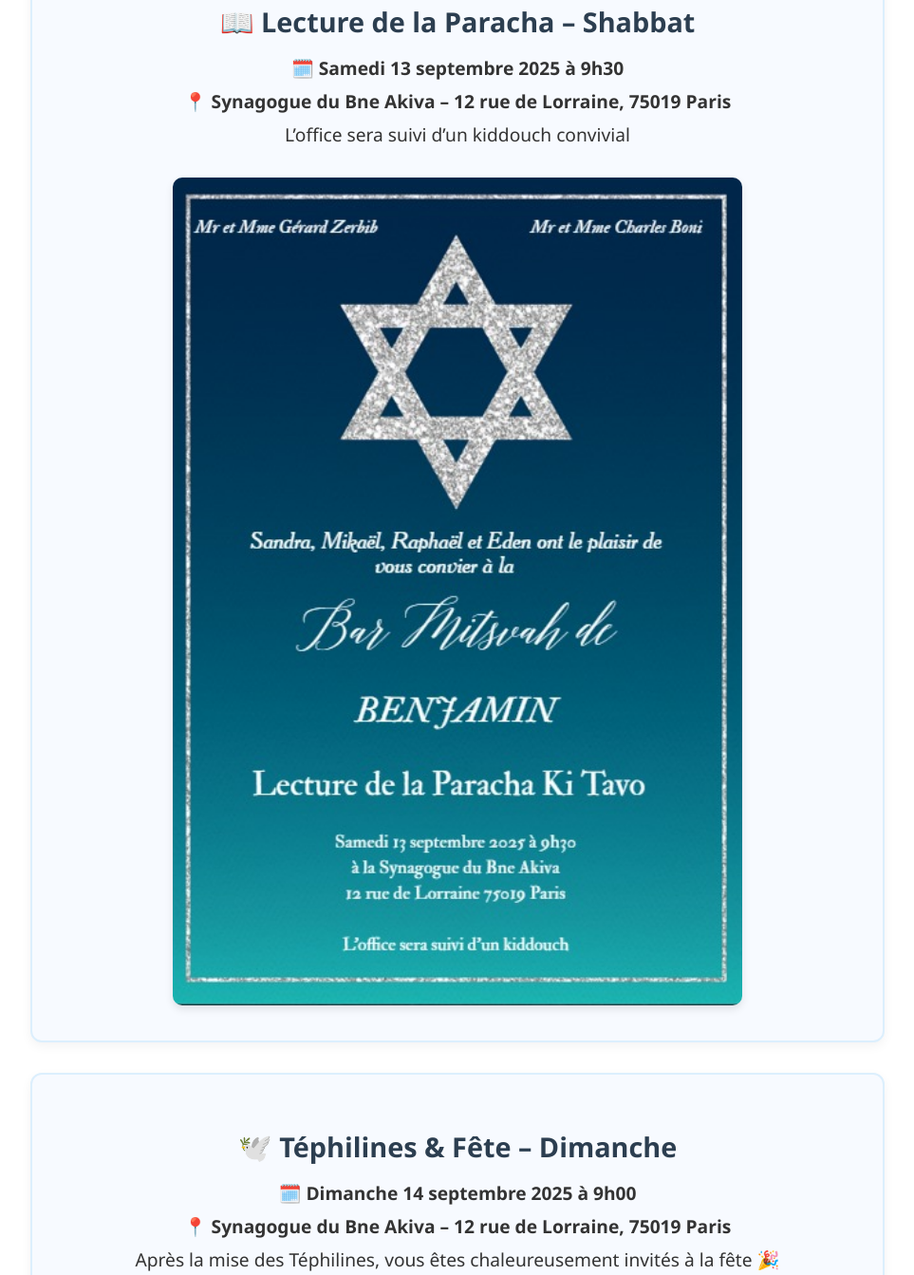
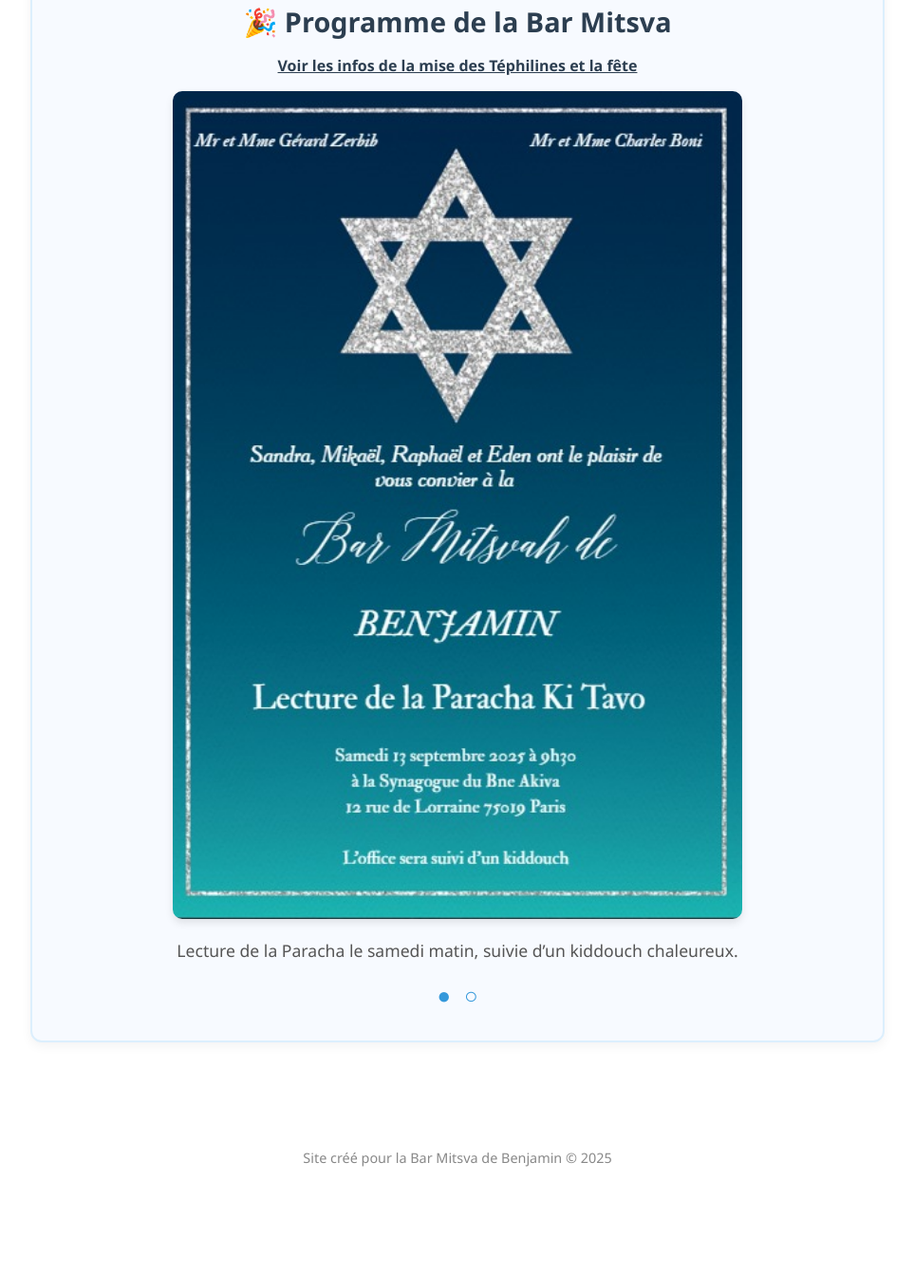
Before and after one commit to Mika242/BM_Benjamin, a plain HTML site: page index.html in a window 1280 px wide. Shown: the part 413-1756 px from the top of the page at 95% size, without its empty margins (158-1121 px from the left). After the commit the page ends 1658 px from the top, so only its background shows below. Drawn offline with Linux system fonts and the light colour scheme.

Commit message:
Add files via upload

```diff
--- a/index.html
+++ b/index.html
@@ -12,7 +12,6 @@
       padding: 0;
     }
 
-    /* Nouveau menu clair */
     nav {
       background-color: #ffffff;
       display: flex;
@@ -99,23 +98,12 @@
       margin-bottom: 1rem;
     }
 
-    .event p {
-      font-size: 1.2rem;
-      margin: 0.5rem 0;
-    }
-
     .event img {
       width: 100%;
       max-width: 600px;
       border-radius: 10px;
-      margin-top: 1.5rem;
       box-shadow: 0 4px 8px rgba(0,0,0,0.1);
-      cursor: pointer;
-      transition: transform 0.3s ease;
-    }
-
-    .event img:hover {
-      transform: scale(1.02);
+      transition: opacity 0.5s ease;
     }
 
     .placeholder {
@@ -132,11 +120,35 @@
       color: #888;
       margin-top: 2rem;
     }
+
+    .dot {
+      cursor: pointer;
+      font-size: 1.5rem;
+      color: #3498db;
+      margin: 0 0.3rem;
+      transition: transform 0.2s;
+    }
+
+    .dot:hover {
+      transform: scale(1.2);
+    }
+
+    #imageSwitcherLink {
+      display: block;
+      margin-bottom: 1rem;
+      font-weight: bold;
+      color: #2c3e50;
+      text-decoration: underline;
+      cursor: pointer;
+    }
+
+    #imageSwitcherLink:hover {
+      color: #1b2c40;
+    }
   </style>
 </head>
 <body>
 
-  <!-- Menu clair avec classes dynamiques -->
   <nav>
     <a href="#" class="active" onclick="showSection(event, 'info')">Informations utiles</a>
     <a href="#" onclick="showSection(event, 'plan')">Plan de table</a>
@@ -152,21 +164,22 @@
 
   <section id="info" class="content-section active">
     <div class="event">
-      <h2>📖 Lecture de la Paracha – Shabbat</h2>
-      <p><strong>🗓️ Samedi 13 septembre 2025 à 9h30</strong></p>
-      <p><strong>📍 Synagogue du Bne Akiva – 12 rue de Lorraine, 75019 Paris</strong></p>
-      <p>L’office sera suivi d’un kiddouch convivial</p>
-      <img src="Shabbat.jpg" alt="Lecture de la Torah pendant Shabbat">
-    </div>
+      <h2>🎉 Programme de la Bar Mitsva</h2>
 
-    <div class="event">
-      <h2>🕊️ Téphilines & Fête – Dimanche</h2>
-      <p><strong>🗓️ Dimanche 14 septembre 2025 à 9h00</strong></p>
-      <p><strong>📍 Synagogue du Bne Akiva – 12 rue de Lorraine, 75019 Paris</strong></p>
-      <p>Après la mise des Téphilines, vous êtes chaleureusement invités à la fête 🎉</p>
-      <a href="https://docs.google.com/forms/d/e/1FAIpQLSdMz_DPmhKg5Tn46-pWnnLqYoa8tFFakUmQ_SzQpNVG3ul1OA/viewform?usp=dialog" target="_blank">
-        <img src="TephilineFete.jpg" alt="Mise des Téphilines et fête de la Bar Mitsva">
-      </a>
+      <a id="imageSwitcherLink" onclick="toggleImage()">Voir les infos de la mise des Téphilines et la fête</a>
+
+      <div style="position: relative; max-width: 600px; margin: auto;">
+        <img id="eventImage" src="Shabbat.jpg" alt="Événement Bar Mitsva">
+      </div>
+
+      <p id="imageCaption" style="text-align: center; margin-top: 1rem; font-size: 1.1rem; color: #555;">
+        Lecture de la Paracha le samedi matin, suivie d’un kiddouch chaleureux.
+      </p>
+
+      <div id="dotsContainer" style="text-align: center; margin-top: 0.5rem;">
+        <span class="dot" onclick="goToImage(0)">●</span>
+        <span class="dot" onclick="goToImage(1)">○</span>
+      </div>
     </div>
   </section>
 
@@ -183,21 +196,71 @@
   </footer>
 
   <script>
+    const images = [
+      {
+        src: "Shabbat.jpg",
+        caption: "Lecture de la Paracha le samedi matin, suivie d’un kiddouch chaleureux.",
+        linkText: "Voir les infos de la mise des Téphilines et la fête"
+      },
+      {
+        src: "TephilineFete.jpg",
+        caption: "Mise des Téphilines dimanche matin, suivie de la fête 🎉.",
+        linkText: "Voir les infos du Shabbat"
+      }
+    ];
+
+    let currentIndex = 0;
+
+    function showImage(index) {
+      const imageEl = document.getElementById("eventImage");
+      const captionEl = document.getElementById("imageCaption");
+      const linkEl = document.getElementById("imageSwitcherLink");
+      const dots = document.querySelectorAll("#dotsContainer .dot");
+
+      imageEl.style.opacity = 0;
+      captionEl.style.opacity = 0;
+
+      setTimeout(() => {
+        imageEl.src = images[index].src;
+        captionEl.textContent = images[index].caption;
+        linkEl.textContent = images[index].linkText;
+
+        imageEl.style.opacity = 1;
+        captionEl.style.opacity = 1;
+
+        dots.forEach((dot, i) => {
+          dot.textContent = i === index ? "●" : "○";
+        });
+      }, 200);
+
+      currentIndex = index;
+    }
+
+    function toggleImage() {
+      const nextIndex = (currentIndex + 1) % images.length;
+      showImage(nextIndex);
+    }
+
+    function goToImage(index) {
+      showImage(index);
+    }
+
     function showSection(event, id) {
-      // Masquer toutes les sections
       document.querySelectorAll('.content-section').forEach(section => {
         section.classList.remove('active');
       });
 
-      // Retirer la classe active de tous les liens
       document.querySelectorAll('nav a').forEach(link => {
         link.classList.remove('active');
       });
 
-      // Afficher la bonne section et marquer le lien actif
       document.getElementById(id).classList.add('active');
       event.target.classList.add('active');
     }
+
+    document.addEventListener("DOMContentLoaded", () => {
+      showImage(currentIndex);
+    });
   </script>
 
 </body>
```
